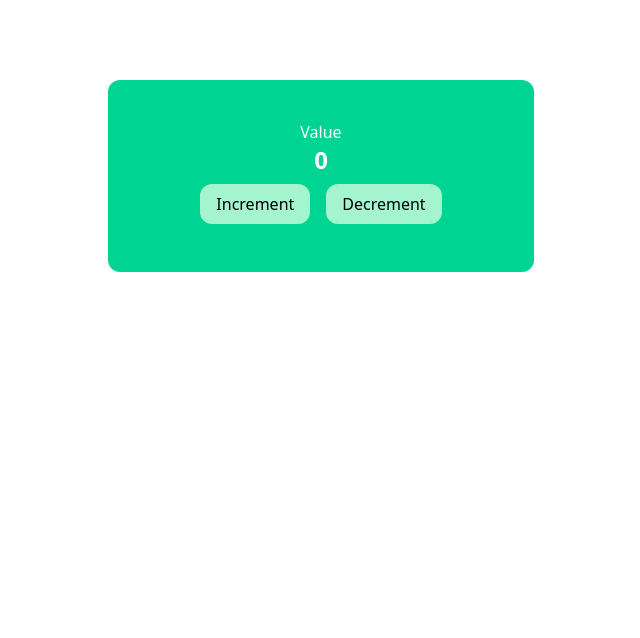
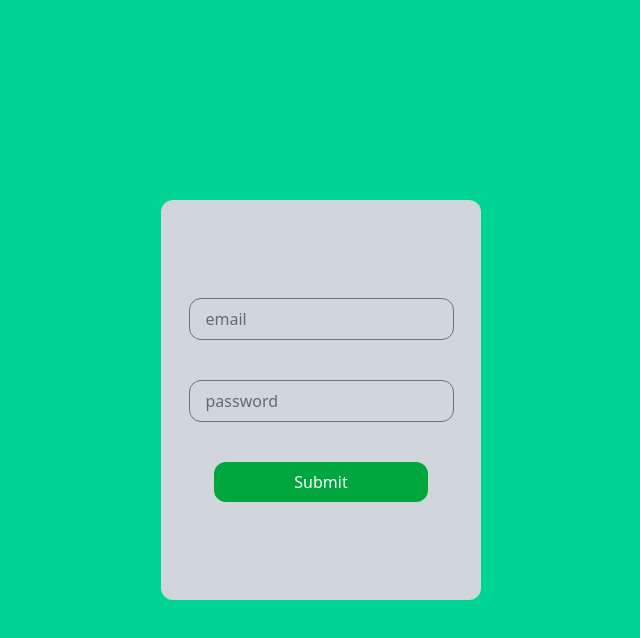
Before and after one commit to thezuraiz/my-react-learning, a React (Vite) app: page / in a window 1280 px wide. Shown: the top 638 px of the page, without its empty margins (319-959 px from the left). Built offline with nearby package versions, Linux system fonts and the light colour scheme.

Commit message:
Learn Custom Form Handling

```diff
--- /dev/null
+++ b/src/component/FormHandling.jsx
@@ -0,0 +1,75 @@
+import { useState } from "react";
+
+const FormHandling = () => {
+  let handleSubmit = (e) => {
+    e.preventDefault();
+    let email = user.email;
+    if (email == "") {
+      setErrors((prev) => ({ ...prev, email: "Email Required" }));
+    } else if (!email.includes("@")) {
+      setErrors((prev) => ({ ...prev, email: "Email Invaild" }));
+    } else {
+      setErrors((prev) => ({ ...prev, email: "" }));
+    }
+    let password = user.password;
+    if (password == "") {
+      setErrors((prev) => ({ ...prev, password: "Password Required" }));
+    } else if (password.length < 5) {
+      setErrors((prev) => ({ ...prev, password: "password is too short!" }));
+    } else {
+      setErrors((prev) => ({ ...prev, password: "" }));
+    }
+
+    console.log("Form Submited");
+    console.log({ email: user.email, password: user.password });
+  };
+
+  const [user, setUser] = useState({ email: "", password: "" });
+  const [errors, setErrors] = useState({ email: "", password: "" });
+
+  return (
+    <div className="h-screen bg-emerald-400 flex justify-center items-center">
+      <form
+        onSubmit={handleSubmit}
+        className="bg-gray-300 h-1/2 w-1/4 rounded-xl flex flex-col justify-center items-center"
+      >
+        <input
+          type="text"
+          placeholder="email"
+          value={user.emaiil}
+          onChange={(e) => {
+            console.log("E ", e.target.value);
+            setUser((prev) => ({ ...prev, email: e.target.value }));
+          }}
+          className="border rounded-xl m-2 px-4 py-2 border-gray-500"
+        />
+        {errors.email && (
+          <p className="text-red-500 font-medium text-lg">{errors.email}</p>
+        )}
+        <br />
+        <input
+          type="text"
+          placeholder="password"
+          value={user.password}
+          onChange={(e) => {
+            console.log("Password ", e.target.value);
+            setUser((prev) => ({ ...prev, password: e.target.value }));
+          }}
+          className="border rounded-xl m-2 px-4 py-2 border-gray-500"
+        />
+        {errors.password && (
+          <p className="text-red-500 font-medium text-lg">{errors.password}</p>
+        )}
+        <br />
+        <button
+          type="submit"
+          className="px-20 rounded-xl text-white cursor-pointer py-2 my-2 bg-green-600"
+        >
+          Submit
+        </button>
+      </form>
+    </div>
+  );
+};
+
+export default FormHandling;
--- a/src/main.jsx
+++ b/src/main.jsx
@@ -2,9 +2,10 @@ import { BrowserRouter } from "react-router-dom";
 import "./index.css";
 import { StrictMode } from "react";
 import { createRoot } from "react-dom/client";
+import FormHandling from "./component/FormHandling";
+// import UseStateHook from "./hooks/useStateHook";
 // import UseLayoutEffect from "./hooks/useLayoutEffect";
 // import CustomHook from "./component/CustomHook";
-import UseStateHook from "./hooks/useStateHook";
 // import App from "./App.jsx";
 // import UseRefHook from "./hooks/useRefHook";
 // import UseImperativeHandleHook from "./hooks/useImperativeHandleHook";
@@ -17,7 +18,8 @@ import UseStateHook from "./hooks/useStateHook";
 createRoot(document.getElementById("root")).render(
   <StrictMode>
     <BrowserRouter>
-      <UseStateHook />
+      <FormHandling />
+      {/* <UseStateHook /> */}
       {/* <CustomHook /> */}
       {/* <UseLayoutEffect /> */}
       {/* <UseImperativeHandleHook /> */}
```
